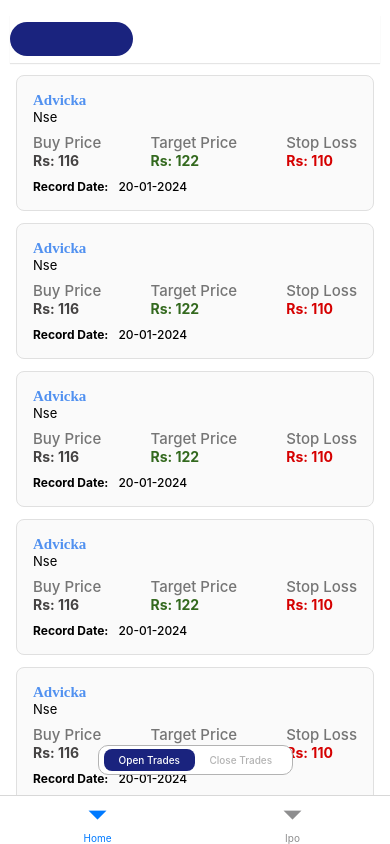
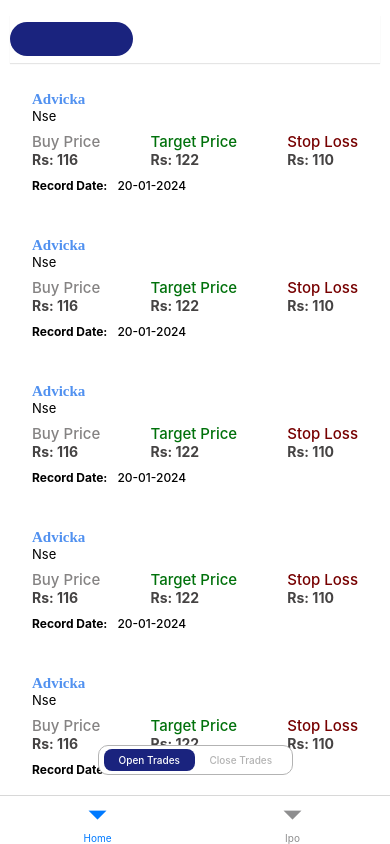
Before and after one commit to Zenithcodes/trade_app_frontend, a React Native app: screen / in a window 390 px wide. Built offline with nearby package versions, Linux system fonts and the light colour scheme; no server answers.

Commit message:
changes are done

```diff
--- a/env.d.ts
+++ b/env.d.ts
@@ -1,3 +1,3 @@
 declare module '@env' {
-    export const API_URL: String;
+    export const API_URL: any;
  }
--- a/src/components/common/StockCard.tsx
+++ b/src/components/common/StockCard.tsx
@@ -14,16 +14,16 @@ const StockCard = ({ name, targetPrice, stopLoss, buyPrice, createdAt }: any) =>
             </StockName>
             <StockPriceConttainer>
                 <StockPriceName>
-                    <StockPriceData>Buy Price</StockPriceData>
+                    <StockPriceData style={{color:"#858383"}}>Buy Price</StockPriceData>
                     <Text style={{fontWeight:'700', color:"#454343"}}>Rs: {buyPrice}</Text>
                 </StockPriceName>
                 <StockPriceName>
-                    <StockPriceData>Target Price</StockPriceData>
-                    <Text style={{fontWeight:'700', color:"#33691e"}}>Rs: {targetPrice}</Text>
+                    <StockPriceData  style={{color:"#00710B"}}>Target Price</StockPriceData>
+                    <Text style={{fontWeight:'700', color:"#454343"}}>Rs: {targetPrice}</Text>
                 </StockPriceName>
                 <StockPriceName>
-                    <StockPriceData>Stop Loss</StockPriceData>
-                    <Text style={{fontWeight:'700', color:"#d50000"}}>Rs: {stopLoss}</Text>
+                    <StockPriceData  style={{color:"#770000"}}>Stop Loss</StockPriceData>
+                    <Text style={{fontWeight:'700', color:"#454343"}}>Rs: {stopLoss}</Text>
                 </StockPriceName>
             </StockPriceConttainer>
             <StockRecordDate>
@@ -39,9 +39,8 @@ const StockContainer = styled(View)`
 padding: 16px;
 margin:12px 16px 0px 16px;
 border-radius: 8px;
-background-color: #fafafa;
-border: 1px solid #e0e0e0;
-
+background-color: #ffffff;
+elevation: 2;
 `
 const StockName = styled(View)`
 width: 100%;
@@ -75,7 +74,6 @@ margin:0;
 const StockPriceData = styled(Text)`
   font-size: 15px;
   font-weight: 500;
-  color:#757575;
 `
 const StockRecordDate = styled(View)`
   display: flex;
--- a/src/components/intra-day/index.tsx
+++ b/src/components/intra-day/index.tsx
@@ -1,11 +1,11 @@
-import React, { useState } from "react";
-import { View, Switch, Text, ScrollView, RefreshControl } from "react-native";
+import React, { useEffect, useState } from "react";
 import StockCard from "../common/StockCard";
-import styled from "styled-components/native";
 import { ToggleSwitch } from "..";
 import { List, Scroll, SwitchComponent } from "../../shared/styled-component";
+import baseApi from '../../service/index'
 import {API_URL} from '@env'
 import axios from "axios";
+import { RefreshControl } from "react-native";
 interface Stock {
     name: string;
     targetPrice: number;
@@ -14,10 +14,38 @@ interface Stock {
     status: string;
     createdAt: string;
 }
-console.log(API_URL)
 const IntraDay: React.FC = () => {
     const [tradeSelectedTab, setTradeSelectedTab] = useState(0);
     const [refreshing, setRefreshing] = useState(false);
+    const [stockDetails, setStockDetails] = useState<any>([]);
+    const startDate = '2024-1-13';
+    const endDate = new Date();
+    const year = endDate.getFullYear();
+    const month = String(endDate.getMonth() + 1).padStart(2, '0'); // Adding 1 to month because it's zero-based
+    const day = String(endDate.getDate()).padStart(2, '0');
+    const formattedDate = `${year}-${month}-${day}`;
+    const handleFetch = async () => {
+        try {
+            const response = await baseApi.get(
+                `${API_URL}suggestions?start=${startDate}&end=${formattedDate}`,
+                {
+                    headers: {
+                        'type': 'intraday'
+                    }
+                }
+            );
+            setStockDetails(response?.data?.data)
+            console.log("response", response?.data?.data);
+        } catch (error) {
+            console.log("Error getting",error);
+        }
+    };
+    useEffect(() => {
+       handleFetch()
+    }, [])
+
+    // const filteredStockData = tradeSelectedTab === 0 ? stockDetails.filter((stock: { status: string; }) => stock.status === "open") : stockDetails.filter((stock: { status: string; }) => stock.status === "close");
+
     const stockData: Stock[] = [
         {
             name: "advicka",
--- a/src/components/long-term/index.tsx
+++ b/src/components/long-term/index.tsx
@@ -1,13 +1,38 @@
-import { Text, View, Switch } from "react-native"
 import StockCard from "../common/StockCard"
-import styled from "styled-components/native"
-import { useState } from "react";
+import { useEffect, useState } from "react";
 import { ToggleSwitch } from "..";
+import baseApi from '../../service/index'
 import { List, Scroll, SwitchComponent } from "../../shared/styled-component";
+import { API_URL } from "@env";
 
 const LongTerm = () => {
     const [tradeSelectedTab, setTradeSelectedTab] = useState(0);
-
+    const [stockDetails, setStockDetails] = useState<any>([]);
+    const startDate = '2024-1-13';
+    const endDate = new Date();
+    const year = endDate.getFullYear();
+    const month = String(endDate.getMonth() + 1).padStart(2, '0'); // Adding 1 to month because it's zero-based
+    const day = String(endDate.getDate()).padStart(2, '0');
+    const formattedDate = `${year}-${month}-${day}`;
+    const handleFetch = async () => {
+        try {
+            const response = await baseApi.get(
+                `${API_URL}suggestions?start=${startDate}&end=${formattedDate}`,
+                {
+                    headers: {
+                        'type': 'longterm'
+                    }
+                }
+            );
+            setStockDetails(response?.data?.data)
+            console.log("response", response?.data?.data);
+        } catch (error) {
+            console.log("Error getting",error);
+        }
+    };
+    useEffect(() => {
+       handleFetch()
+    }, [])
     const stockData =
         [{
             name: "Tcs",
@@ -25,12 +50,12 @@ const LongTerm = () => {
             status: "open",
             createdAt: "20-01-2024"
         }]
-    const filteredStockData = tradeSelectedTab === 0 ? stockData.filter(stock => stock.status === "open") : stockData.filter(stock => stock.status === "close");
+    const filteredStockData = tradeSelectedTab === 0 ? stockData.filter((stock: { status: string; }) => stock.status === "open") : stockData.filter((stock: { status: string; }) => stock.status === "close");
     return (
         <>
         <Scroll>
         <List>
-            {filteredStockData.map((stock, index) => (
+            {filteredStockData.map((stock: any, index: any) => (
                 <StockCard
                     key={index}
                     name={stock.name}
--- a/src/components/short-term/index.tsx
+++ b/src/components/short-term/index.tsx
@@ -1,31 +1,44 @@
-import {ScrollView, Switch, Text, View} from 'react-native';
 import StockCard from '../common/StockCard';
-import styled from 'styled-components/native';
-import {useState} from 'react';
+import {useEffect, useState} from 'react';
 import {ToggleSwitch} from '..';
 import {List, Scroll, SwitchComponent} from '../../shared/styled-component';
-
+import baseApi from '../../service/index'
+import {API_URL} from '@env'
 const ShortTerm = () => {
   const [tradeSelectedTab, setTradeSelectedTab] = useState(0);
-  const stockData = [
-    {
-      name: 'JK Tyre & Industries',
-      targetPrice: 600,
-      stopLoss: 400,
-      buyPrice: 440,
-      status: 'open',
-      createdAt: '20-01-2024',
-    },
-  ];
-  const filteredStockData =
-    tradeSelectedTab === 0
-      ? stockData.filter(stock => stock.status === 'open')
-      : stockData.filter(stock => stock.status === 'close');
+  const [stockDetails, setStockDetails] = useState<any>([]);
+  const startDate = '2024-1-13';
+  const endDate = new Date();
+  const year = endDate.getFullYear();
+  const month = String(endDate.getMonth() + 1).padStart(2, '0'); // Adding 1 to month because it's zero-based
+  const day = String(endDate.getDate()).padStart(2, '0');
+  const formattedDate = `${year}-${month}-${day}`;
+  const handleFetch = async () => {
+    try {
+        const response = await baseApi.get(
+            `${API_URL}suggestions?start=${startDate}&end=${formattedDate}`,
+            {
+                headers: {
+                    'type': 'shortterm'
+                }
+            }
+        );
+        setStockDetails(response?.data?.data)
+        console.log("response", response?.data?.data);
+    } catch (error) {
+        console.log("Error getting",error);
+    }
+};
+useEffect(() => {
+   handleFetch()
+}, [])
+
+const filteredStockData = tradeSelectedTab === 0 ? stockDetails.filter((stock: { status: string; }) => stock.status === "open") : stockDetails.filter((stock: { status: string; }) => stock.status === "close");
   return (
     <>
       <Scroll>
         <List>
-          {filteredStockData.map((stock, index) => (
+          {filteredStockData.map((stock: any, index: any) => (
             <StockCard
               key={index}
               name={stock.name}
--- a/src/service/index.tsx
+++ b/src/service/index.tsx
@@ -1,8 +1,10 @@
 import Axios from 'axios';
-
+import {API_URL} from '@env'
 const axiosInstance = Axios.create({
-    baseURL: '',
-    headers: {}
+    baseURL: API_URL,
+    headers: {
+    'Content-Type': 'application/json',
+    }
 })
 
 axiosInstance.interceptors.request.use(
```
Also changed, not shown: 2 other files (tests, documents, lock files or other folders).
